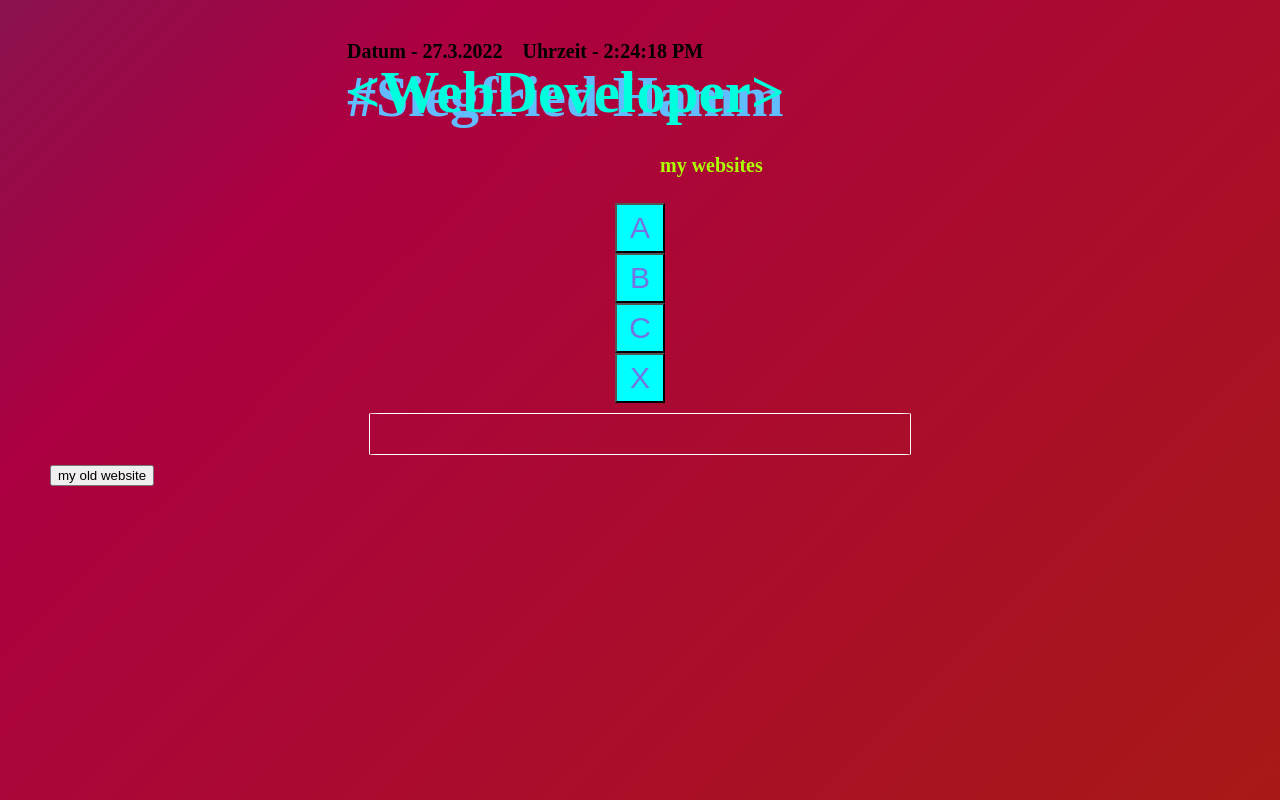
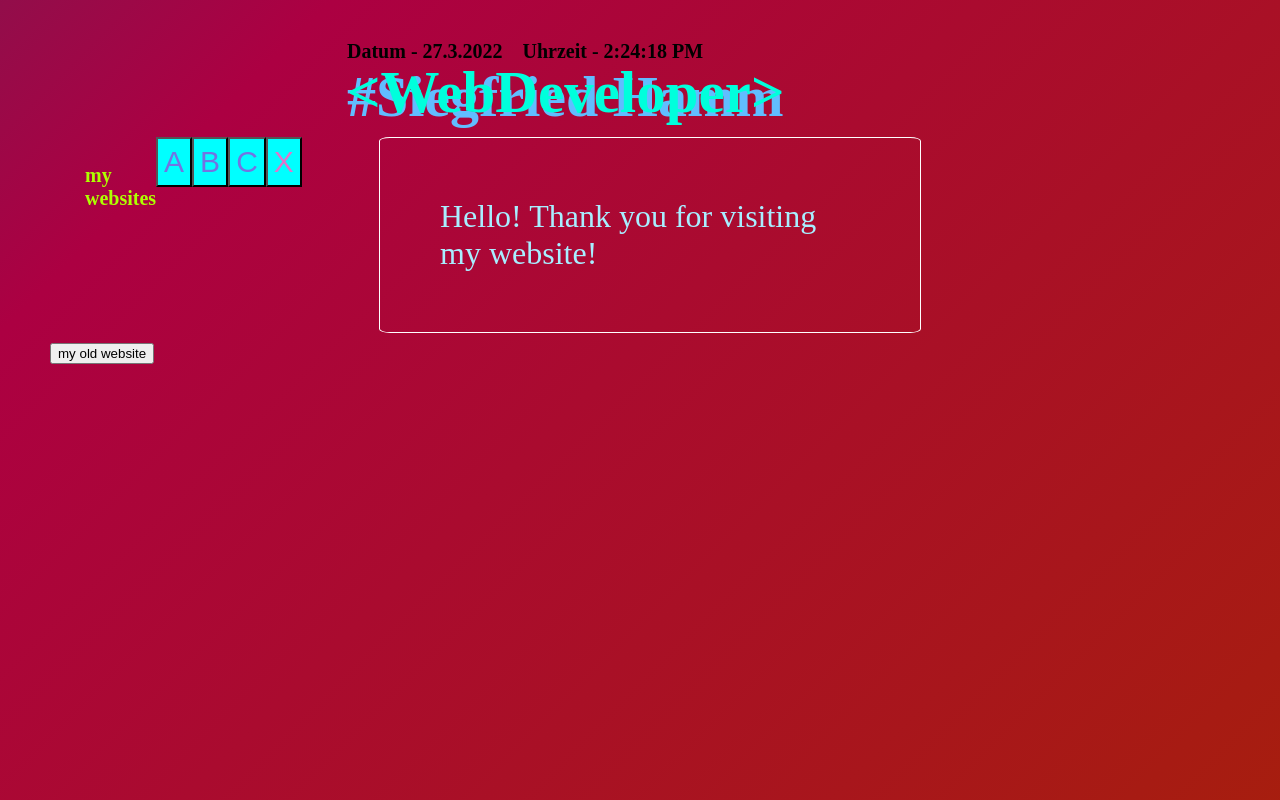
Before and after one commit to siggi-ai/newport, a Vue app: page / in a window 1280 px wide. Built offline with nearby package versions, Linux system fonts and the light colour scheme; a web font is replaced by a local one.

Commit message:
welcome message

```diff
--- a/src/App.vue
+++ b/src/App.vue
@@ -43,20 +43,28 @@
         <button
           v-on:click="tabActive = ''"
           class="tab"
-          v-bind:class="{ 'tab-active': tabActive === '' }"
+          v-bind:class="{ 'tab-active': tabActive === 'Tab1' }"
         >
           X
         </button>
       </div>
+      <div class="listbox">
+        <div>
+          <Tab1 v-if="tabActive === 'Tab1'" />
+          <TabA v-if="tabActive === 'TabA'" />
+          <TabB v-if="tabActive === 'TabB'" />
+          <TabC v-if="tabActive === 'TabC'" />
+        </div>
+      </div>
     </div>
 
-    <div class="listbox">
+    <!-- <div class="listbox">
       <div>
         <TabA v-if="tabActive === 'TabA'" />
         <TabB v-if="tabActive === 'TabB'" />
         <TabC v-if="tabActive === 'TabC'" />
       </div>
-      <!-- <ul class="listbox">
+      <ul class="listbox">
         <li class="list">
           <a href="https://laughing-minsky-d5d277.netlify.app/">travel blog</a>
         </li>
@@ -70,8 +78,8 @@
         <img class="three-logos" :src="Logo3" />
         &nbsp;
         <img class="vue-logo" :src="Logo" />
-      </div> -->
-    </div>
+      </div>
+    </div> -->
     <button v-on:click="OpenWindow" class="button-old">my old website</button>
   </div>
 </template>
@@ -79,6 +87,7 @@
 <script>
 /* import Logo3 from "../public/images/logos.png";
 import Logo from "./assets/logo.png"; */
+import Tab1 from "./components/Tab1.vue";
 import TabA from "./components/TabA.vue";
 import TabB from "./components/TabB.vue";
 import TabC from "./components/TabC.vue";
@@ -86,6 +95,7 @@ import TabC from "./components/TabC.vue";
 export default {
   name: "Home",
   components: {
+    Tab1,
     TabA,
     TabB,
     TabC,
@@ -95,6 +105,7 @@ export default {
       /*       Logo: Logo,
       Logo3: Logo3, */
       localTime: " ",
+      tabActive: "Tab1",
     };
   },
   methods: {
@@ -291,8 +302,10 @@ body {
 }
 
 .main-buttons {
+  display: flex;
   margin: 0 auto;
-  width: 50px;
+  width: 20px;
+  float: left;
 }
 
 @media screen and (max-width: 680px) {
--- /dev/null
+++ b/src/components/Tab1.vue
@@ -0,0 +1,14 @@
+<template>
+  <div class="content">Hello! Thank you for visiting my website!</div>
+</template>
+<script>
+export default {
+  name: "TabA",
+};
+</script>
+<style>
+.content {
+  padding: 40px;
+  font-size: 2rem;
+}
+</style>
```
